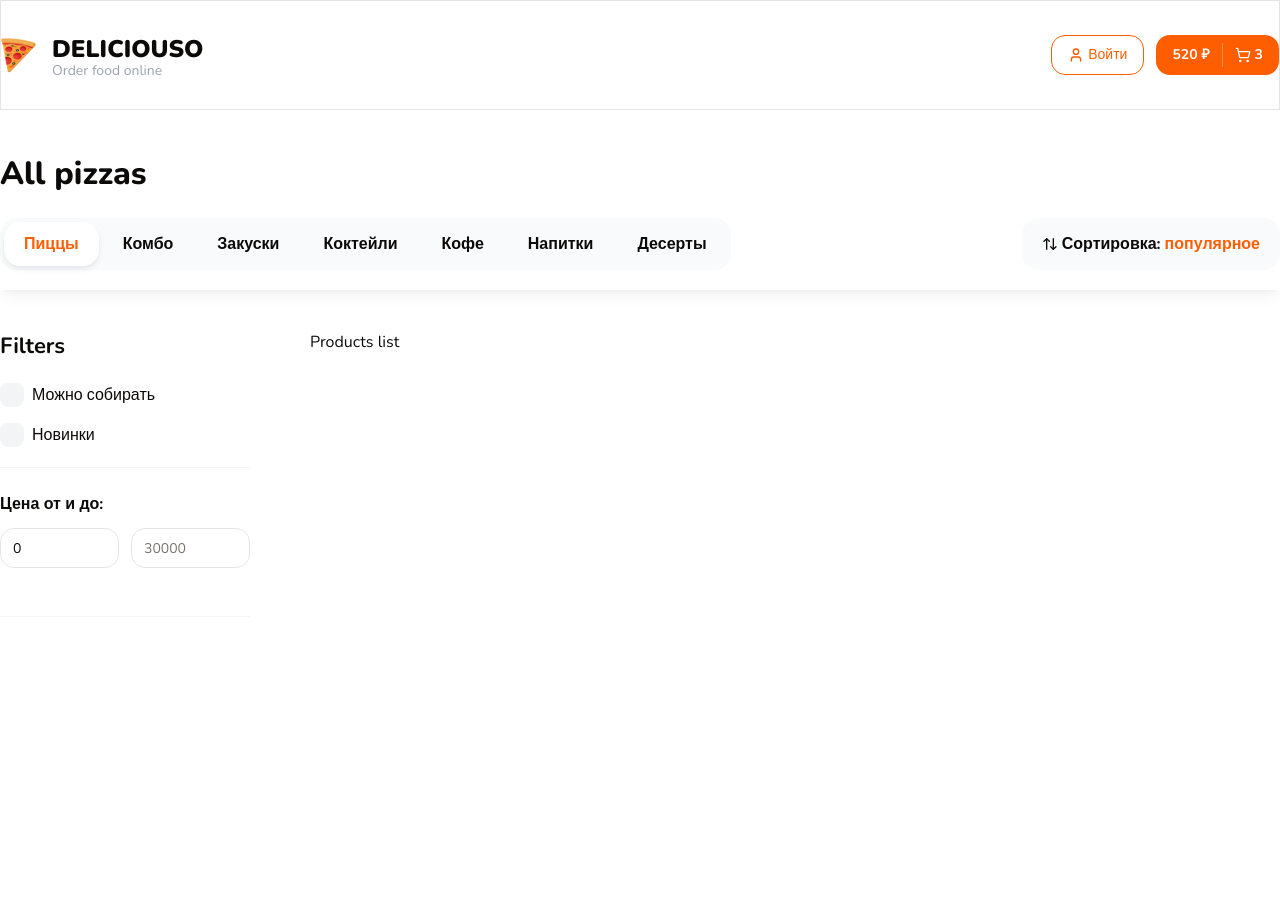
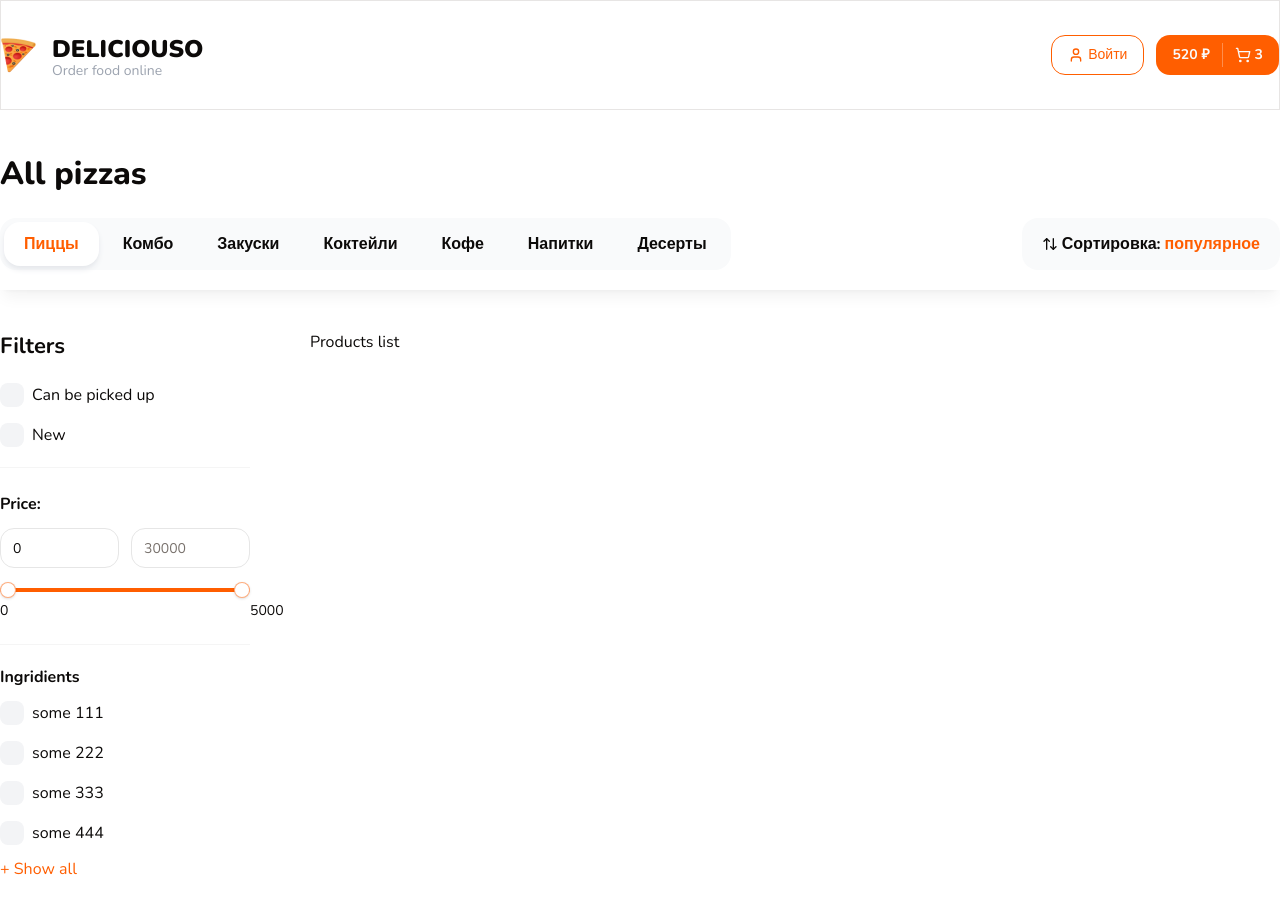
Before and after one commit to denys-zdor83/delicioso-frontend, a Next.js app: page / in a window 1280 px wide. Shown: the top 914 px of the page. Before the commit the page ends 800 px from the top, so only its background shows below. Built offline with nearby package versions, Linux system fonts and the light colour scheme.

Commit message:
Filters: Filters bar is created

```diff
--- /dev/null
+++ b/components/shared/CheckboxFiltersGroup.tsx
@@ -0,0 +1,77 @@
+'use client';
+
+import React from 'react'
+import { FilterChecboxProps, FilterCheckbox } from './FilterCheckbox';
+import { Input } from '../ui';
+
+type Item = FilterChecboxProps
+
+interface Props {
+  title: string;
+  items: Item[];
+  defaultItems: Item[];
+  limit?: number;
+  searchInputPlaceholder?: string;
+  className?: string;
+  onChange?: (values: string[]) => void;
+  defaultValue?: string[];
+}
+
+export const CheckboxFiltersGroup: React.FC<Props> = ({
+  title,
+  items,
+  defaultItems,
+  limit = 5,
+  searchInputPlaceholder = 'Search...',
+  className,
+  onChange,
+  defaultValue,
+}) => {
+  const [showAll, setShowAll] = React.useState(false);
+  const [searchValue, setSearchValue] = React.useState('');
+
+  const list = showAll
+  ? items.filter(item => item.text.toLowerCase().includes(searchValue.toLowerCase()))
+  : defaultItems.slice(0, limit);
+
+  const onChangeSearchInput = (e: React.ChangeEvent<HTMLInputElement>) => {
+    setSearchValue(e.target.value);
+  }
+  return (
+    <div className={className}>
+      <p className="font-bold mb-3">{title}</p>
+
+      {/* Search window */}
+      {showAll && (
+        <div className="mb-5">
+          <Input
+            onChange={onChangeSearchInput}
+            placeholder={searchInputPlaceholder}
+            className="bg-gray-50 border-none"
+          />
+        </div>
+       )}
+
+      <div className="flex flex-col gap-4 max-h-96 pr-2 overflow-auto scrollbar">
+        {list.map((item, idx) => (
+          <FilterCheckbox
+            onCheckedChange={(ids) => console.log(ids)}
+            checked={false}
+            key={idx}
+            value={item.value}
+            text={item.text}
+            endAdornment={item.endAdornment}
+          />
+        ))}
+      </div>
+
+      {items.length > limit && (
+        <div className={showAll ? 'border-t border-t-neutral-100 mt-4' : ''}>
+          <button onClick={() => setShowAll(!showAll)} className="text-primary mt-3">
+            {showAll ? 'Hide' : '+ Show all'}
+          </button>
+        </div>
+      )}
+    </div>
+  )
+}
--- a/components/shared/Filters.tsx
+++ b/components/shared/Filters.tsx
@@ -1,7 +1,7 @@
 import { cn } from '@/lib/utils'
 import React from 'react'
-import { FilterCheckbox, Title } from './'
-import { Input } from '../ui'
+import { FilterCheckbox, Title, CheckboxFiltersGroup } from './'
+import { Input, RangeSlider } from '../ui'
 
 type Props = {
     className?: string
@@ -12,18 +12,112 @@
     <div className={className}>
         <Title text="Filters" size="sm" className="mb-5 font-bold" />
 
+        {/* Checkbox filters */}
         <div className="flex flex-col gap-4">
-          <FilterCheckbox text="Можно собирать" value="1" />
-          <FilterCheckbox text="Новинки" value="2" />
+          <FilterCheckbox text="Can be picked up" value="1" />
+          <FilterCheckbox text="New" value="2" />
         </div>
 
+        {/* Price ranger */}
         <div className="mt-5 border-y border-y-neutral-100 py-6 pb-7">
-          <p className="font-bold mb-3">Цена от и до:</p>
+          <p className="font-bold mb-3">Price:</p>
           <div className="flex gap-3 mb-5">
             <Input type="number" placeholder="0" min={0} max={1000} defaultValue={0} />
             <Input type="number" min={100} max={1000} placeholder="30000" />
           </div>
+          <RangeSlider min={0} max={5000} step={10} value={[0, 5000]} />
         </div>
+
+        {/* Checkbox filters */}
+        <CheckboxFiltersGroup
+          title="Ingridients"
+          className="mt-5"
+          limit={6}
+          defaultItems={[
+            {
+              text: "some 111",
+              value: "1"
+            },
+            {
+              text: "some 222",
+              value: "2"
+            },
+            {
+              text: "some 333",
+              value: "3"
+            },
+            {
+              text: "some 444",
+              value: "4"
+            },
+          ]}
+          items={[
+            {
+              text: "some 111",
+              value: "1"
+            },
+            {
+              text: "some 222",
+              value: "2"
+            },
+            {
+              text: "some 333",
+              value: "3"
+            },
+            {
+              text: "some 444",
+              value: "4"
+            },
+            {
+              text: "some 111",
+              value: "1"
+            },
+            {
+              text: "some 222",
+              value: "2"
+            },
+            {
+              text: "some 333",
+              value: "3"
+            },
+            {
+              text: "some 444",
+              value: "4"
+            },
+            {
+              text: "some 111",
+              value: "1"
+            },
+            {
+              text: "some 222",
+              value: "2"
+            },
+            {
+              text: "some 333",
+              value: "3"
+            },
+            {
+              text: "some 444",
+              value: "4"
+            },
+            {
+              text: "some 111",
+              value: "1"
+            },
+            {
+              text: "some 222",
+              value: "2"
+            },
+            {
+              text: "some 333",
+              value: "3"
+            },
+            {
+              text: "some 444",
+              value: "4"
+            },
+          ]}
+        />
     </div>
   )
 }
--- a/components/shared/index.ts
+++ b/components/shared/index.ts
@@ -6,3 +6,4 @@
 export { TopBar } from "./TopBar";
 export { Filters } from "./Filters";
 export { FilterCheckbox } from "./FilterCheckbox";
+export { CheckboxFiltersGroup } from "./CheckboxFiltersGroup";
--- a/components/ui/index.ts
+++ b/components/ui/index.ts
@@ -7,3 +7,4 @@
 export { Drawer } from "./drawer";
 export { Input } from "./input";
 export { Popover } from "./popover";
+export { RangeSlider } from "./range-slider";
--- /dev/null
+++ b/components/ui/range-slider.tsx
@@ -0,0 +1,71 @@
+'use client';
+
+import React from 'react';
+import * as SliderPrimitive from '@radix-ui/react-slider';
+
+import { cn } from '@/lib/utils';
+
+type SliderProps = {
+  className?: string;
+  min: number;
+  max: number;
+  step: number;
+  formatLabel?: (value: number) => string;
+  value?: number[] | readonly number[];
+  onValueChange?: (values: number[]) => void;
+};
+
+const RangeSlider = React.forwardRef(
+  (
+    { className, min, max, step, formatLabel, value, onValueChange, ...props }: SliderProps,
+    ref,
+  ) => {
+    const initialValue = Array.isArray(value) ? value : [min, max];
+    const [localValues, setLocalValues] = React.useState(initialValue);
+
+    React.useEffect(() => {
+      // Update localValues when the external value prop changes
+      setLocalValues(Array.isArray(value) ? value : [min, max]);
+    }, [min, max, value]);
+
+    const handleValueChange = (newValues: number[]) => {
+      setLocalValues(newValues);
+      if (onValueChange) {
+        onValueChange(newValues);
+      }
+    };
+
+    return (
+      <SliderPrimitive.Root
+        ref={ref as React.RefObject<HTMLDivElement>}
+        min={min}
+        max={max}
+        step={step}
+        value={localValues}
+        onValueChange={handleValueChange}
+        className={cn('relative flex w-full touch-none select-none mb-6 items-center', className)}
+        {...props}>
+        <SliderPrimitive.Track className="relative h-1 w-full grow overflow-hidden rounded-full bg-primary/20">
+          <SliderPrimitive.Range className="absolute h-full bg-primary" />
+        </SliderPrimitive.Track>
+        {localValues.map((value, index) => (
+          <React.Fragment key={index}>
+            <div
+              className="absolute text-center"
+              style={{
+                left: `calc(${((value - min) / (max - min)) * 100}% + 0px)`,
+                top: `10px`,
+              }}>
+              <span className="text-sm">{formatLabel ? formatLabel(value) : value}</span>
+            </div>
+            <SliderPrimitive.Thumb className="block h-4 w-4 rounded-full border border-primary/50 bg-white shadow transition-colors focus-visible:outline-none focus-visible:ring-1 focus-visible:ring-ring disabled:pointer-events-none disabled:opacity-50" />
+          </React.Fragment>
+        ))}
+      </SliderPrimitive.Root>
+    );
+  },
+);
+
+RangeSlider.displayName = SliderPrimitive.Root.displayName;
+
+export { RangeSlider };
```
